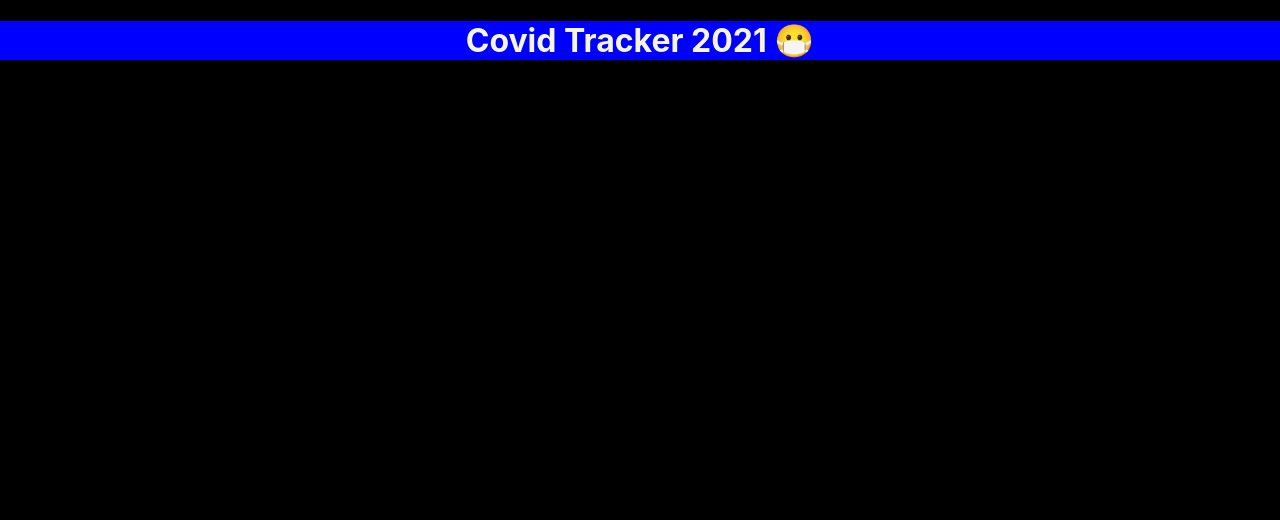
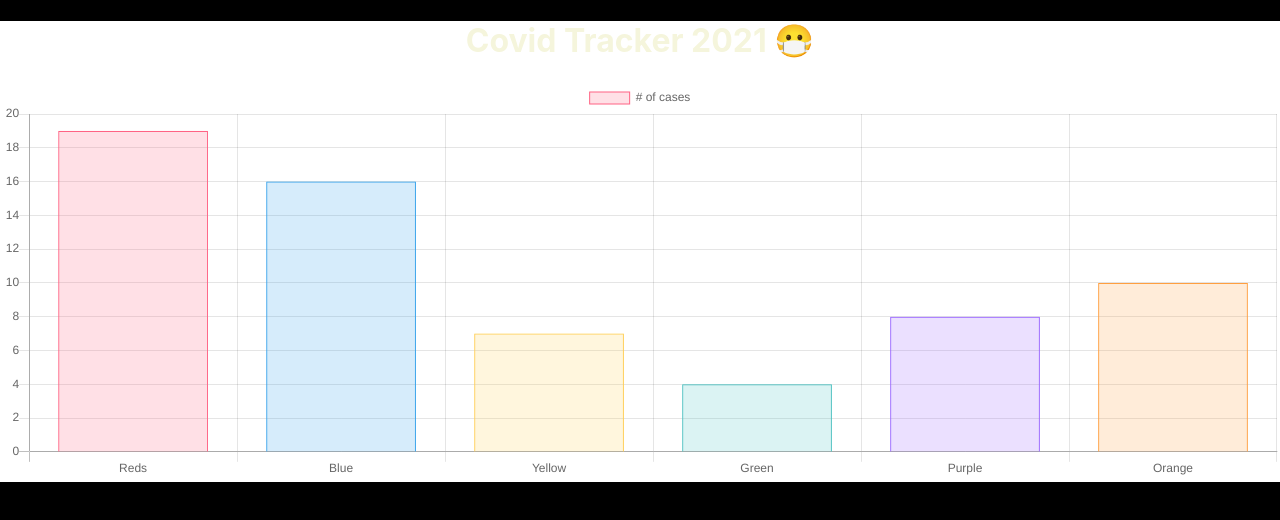
Before and after one commit to K-Tech19/covid_tracker2021, a React (Create React App) app: page / in a window 1280 px wide. Shown: the top 520 px of the page. Built offline with nearby package versions, Linux system fonts and the light colour scheme.

Commit message:
React Charts.js

```diff
--- a/package.json
+++ b/package.json
@@ -6,7 +6,10 @@
     "@testing-library/jest-dom": "^5.11.9",
     "@testing-library/react": "^11.2.5",
     "@testing-library/user-event": "^12.8.3",
+    "axios": "^0.21.1",
+    "chart.js": "^2.9.4",
     "react": "^17.0.1",
+    "react-chartjs-2": "^2.11.1",
     "react-dom": "^17.0.1",
     "react-scripts": "4.0.3",
     "web-vitals": "^1.1.0"
--- a/src/App.css
+++ b/src/App.css
@@ -1,6 +1,6 @@
 .App {
   text-align: center;
-  background-color: blue;
+  background-color: white;
   color: beige;
 }
 
--- a/src/App.js
+++ b/src/App.js
@@ -1,9 +1,20 @@
+import React from 'react'
+import BarChart from './components/BarChart'
+// import state variables useState,  useEffect,
+
+
+
+import axios from 'axios'
 import './App.css';
 
 export default function Main() {
+
+
+
   return (
     <div className="App">
       <h1>Covid Tracker 2021 😷</h1>
+      <BarChart />
     </div>
   );
 }
--- /dev/null
+++ b/src/components/BarChart.js
@@ -0,0 +1,44 @@
+import React from 'react'
+import { Bar } from 'react-chartjs-2'
+
+const BarChart = () =>{
+    return (
+        <div>
+            <Bar
+            data={{
+                labels: ['Reds','Blue','Yellow','Green','Purple','Orange'],
+                datasets: [{
+                    label: '# of cases',
+                    data: [19,16,7,4,8,10,1],
+                        backgroundColor: [
+                            'rgba(255, 99, 132, 0.2)',
+                            'rgba(54, 162, 235, 0.2)',
+                            'rgba(255, 207, 86, 0.2)',
+                            'rgba(75, 192, 192, 0.2)',
+                            'rgba(153, 102, 255, 0.2)',
+                            'rgba(255, 159, 64, 0.2)'
+                            ],
+                        borderColor: [
+                            'rgba(255, 99, 132, 1)',
+                            'rgba(54, 162, 235, 1)',
+                            'rgba(255, 206, 86, 1)',
+                            'rgba(75, 192, 192, 1)',
+                            'rgba(153, 102, 255, 1)',
+                            'rgba(255, 159, 64, 1)'
+                            ],
+                        borderWidth: 1,
+                    },
+                ],
+            }}
+            height={400}
+            width={600}
+            options={{
+                maintainAspectRatio: false,
+            }}
+            />
+        </div>
+    )
+
+}
+
+export default BarChart;
```
Also changed, not shown: 1 other file (tests, documents, lock files or other folders).
